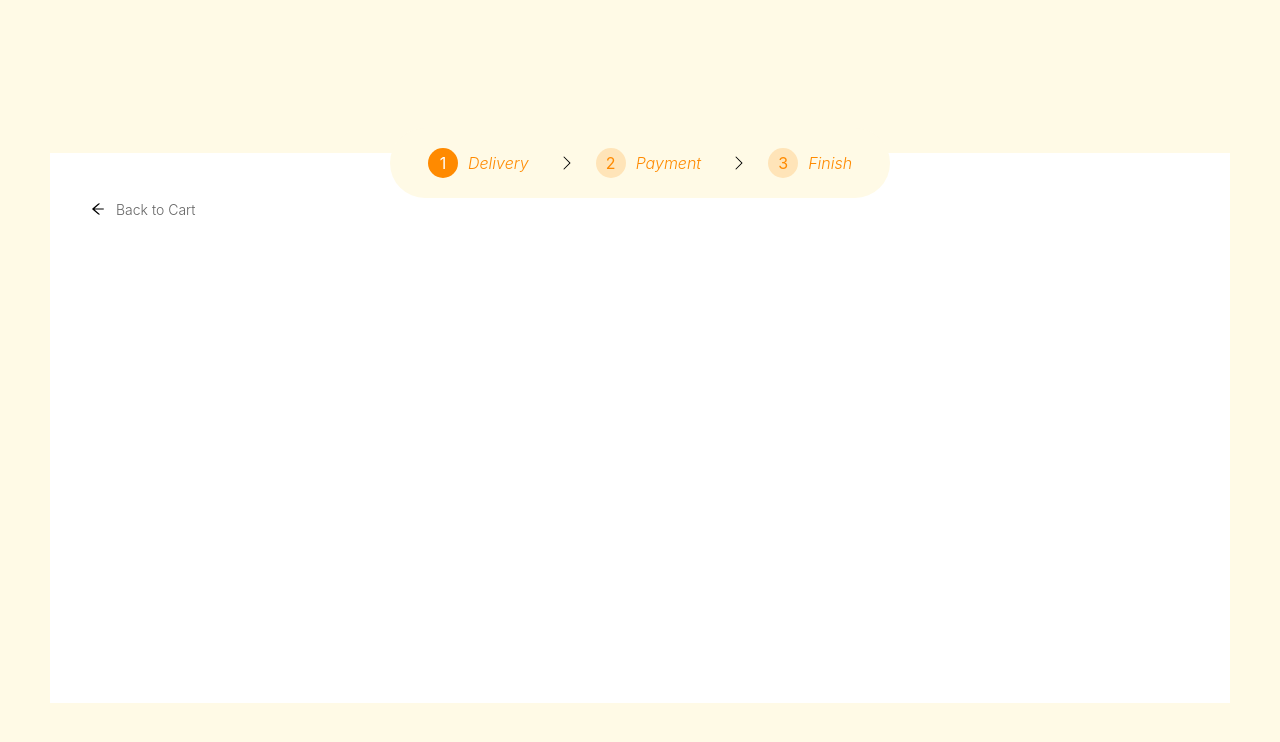
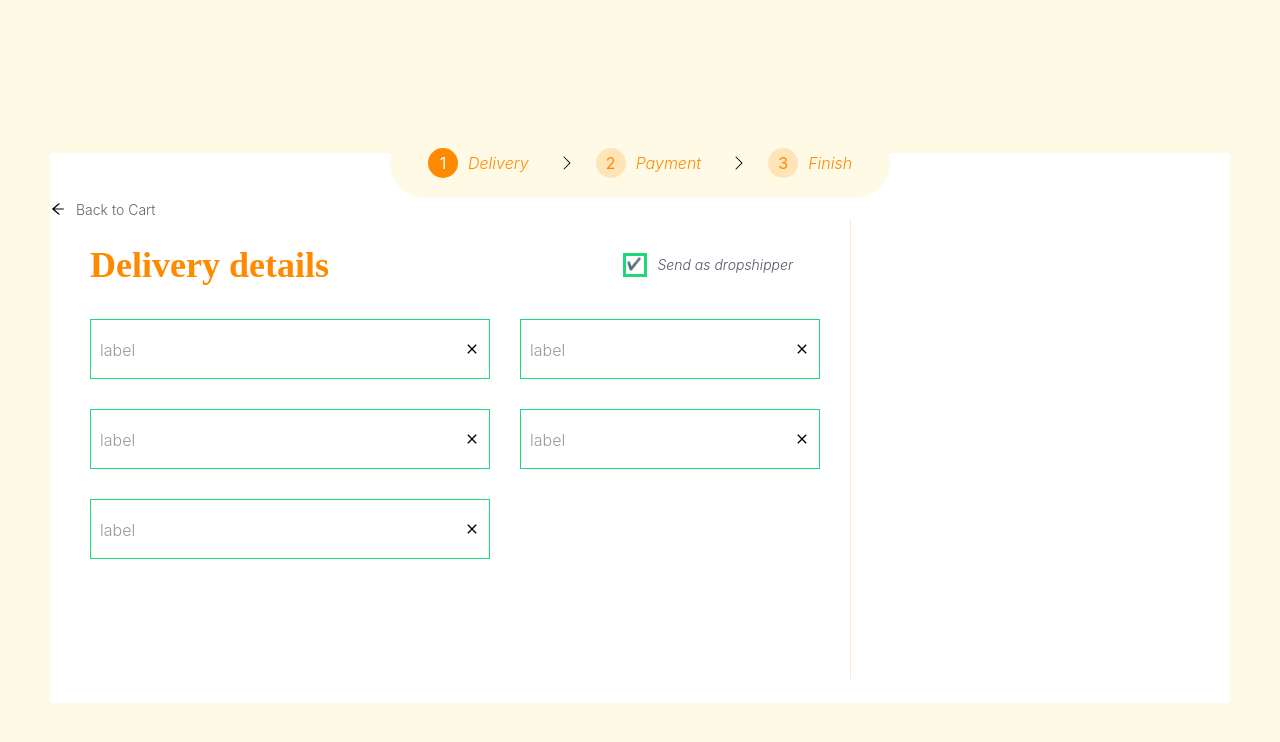
Before and after one commit to taufan-mft/jakmall, a React (Create React App) app: page /checkout in a window 1280 px wide. Shown: the top 742 px of the page. Built offline with nearby package versions, Linux system fonts and the light colour scheme.

Commit message:
feat: left column

```diff
--- a/public/index.html
+++ b/public/index.html
@@ -26,7 +26,7 @@
     -->
     <title>React App</title>
   </head>
-  <body>
+  <body style="box-sizing: border-box;">
     <noscript>You need to enable JavaScript to run this app.</noscript>
     <div id="root"></div>
     <!--
--- /dev/null
+++ b/src/hooks/useMediaQuery.ts
@@ -0,0 +1,44 @@
+import { useEffect, useState } from 'react'
+
+function useMediaQuery(query: string): boolean {
+    const getMatches = (query: string): boolean => {
+        // Prevents SSR issues
+        if (typeof window !== 'undefined') {
+            return window.matchMedia(query).matches
+        }
+        return false
+    }
+
+    const [matches, setMatches] = useState<boolean>(getMatches(query))
+
+    function handleChange() {
+        setMatches(getMatches(query))
+    }
+
+    useEffect(() => {
+        const matchMedia = window.matchMedia(query)
+
+        // Triggered at the first client-side load and if query changes
+        handleChange()
+
+        // Listen matchMedia
+        if (matchMedia.addListener) {
+            matchMedia.addListener(handleChange)
+        } else {
+            matchMedia.addEventListener('change', handleChange)
+        }
+
+        return () => {
+            if (matchMedia.removeListener) {
+                matchMedia.removeListener(handleChange)
+            } else {
+                matchMedia.removeEventListener('change', handleChange)
+            }
+        }
+        // eslint-disable-next-line react-hooks/exhaustive-deps
+    }, [query])
+
+    return matches
+}
+
+export default useMediaQuery
--- a/src/pages/checkout/components/BackButton/styles.ts
+++ b/src/pages/checkout/components/BackButton/styles.ts
@@ -6,7 +6,6 @@ export const MainWrapper = styled.div`
   gap:10px;
   justify-items: center;
   align-items: center;
-  margin-left: 40px;
   margin-top: 2px;
   span {
     font-weight: 300;
--- /dev/null
+++ b/src/pages/checkout/components/FormGroup/components/Input.tsx
@@ -0,0 +1,26 @@
+import {CustomInput, CustomLabel} from "./styles";
+import { MdClose } from 'react-icons/md';
+
+interface InputProps {
+    isSmall?: boolean;
+}
+
+const Input = ({isSmall=false}: InputProps) => {
+    return (
+        <CustomInput id="yoo" style={isSmall ? {maxWidth: '300px'} : {}}>
+            <input
+                style={isSmall ? {maxWidth: '300px'} : {}}
+                type="text"
+                placeholder="."
+                id="target"
+            />
+            <label htmlFor="target">
+                label
+            </label>
+            <MdClose id="icon" height='18px' width='18px'/>
+        </CustomInput>
+
+    )
+}
+
+export default Input;
--- /dev/null
+++ b/src/pages/checkout/components/FormGroup/components/styles.ts
@@ -0,0 +1,76 @@
+import styled from "styled-components";
+
+
+export const CustomLabel = styled.label`
+  color: red;
+  position: absolute;
+  pointer-events: none;
+  left: 10px;
+  top: 20px;
+  transition: 0.2s ease all;
+  -moz-transition: 0.2s ease all;
+  -webkit-transition: 0.2s ease all;`
+
+export const CustomInput = styled.div`
+  position: relative;
+  max-width: 400px;
+  width: 100%;
+  input {
+    height: 60px;
+    box-sizing: border-box;
+    padding: 30px 30px 10px 8px;
+    display: block;
+    width: 100%;
+    border: 1px solid #1BD97B;
+    font-style: normal;
+    font-weight: 700;
+    font-size: 16px;
+    max-width: 400px;
+    line-height: 22px; /* identical to box height */
+    color: #2D2A40;
+    &::placeholder {
+      color: transparent;
+    }
+
+    &:focus {
+      outline: none;
+    }
+
+    &:focus ~ label,
+    &:not(:placeholder-shown) ~ label{
+      top: 10px;
+      font-style: italic;
+      font-weight: 300;
+      font-size: 13px;
+      line-height: 18px;
+      color: #1BD97B;
+      mix-blend-mode: normal;
+      opacity: 0.8;
+    }
+
+  }
+
+  label {
+    position: absolute;
+    pointer-events: none;
+    left: 10px;
+    top: 20px;
+    transition: 0.2s ease all;
+    -moz-transition: 0.2s ease all;
+    -webkit-transition: 0.2s ease all;
+    font-weight: 300;
+    font-size: 16px;
+    line-height: 22px;
+    color: #000000;
+
+    mix-blend-mode: normal;
+    opacity: 0.4
+  }
+
+  #icon {
+    position: absolute;
+    right: 10px;
+    top: 22px;
+  }
+
+`
--- /dev/null
+++ b/src/pages/checkout/components/FormGroup/index.tsx
@@ -0,0 +1,19 @@
+import Input from "./components/Input";
+import { MainWrapper } from "./styles";
+
+
+
+
+const FormGroup = () => {
+ return(
+     <MainWrapper>
+         <Input />
+         <Input isSmall={true} />
+         <Input />
+         <Input isSmall={true} />
+         <Input />
+     </MainWrapper>
+ )
+}
+
+export default FormGroup;
--- /dev/null
+++ b/src/pages/checkout/components/FormGroup/styles.ts
@@ -0,0 +1,25 @@
+import styled from "styled-components";
+
+
+export const MainWrapper = styled.div`
+  display: flex;
+  flex-wrap: wrap;
+  max-width: 800px;
+  gap: 30px;
+  width: 100%;
+  @media (max-width: 500px) {
+   max-width: 80vw;
+  }
+`;
+
+export const Input = styled.input`
+  font-size: 18px;
+  padding: 10px;
+  margin: 10px;
+  background: papayawhip;
+  border: none;
+  border-radius: 3px;
+  ::placeholder {
+    color: palevioletred;
+  }
+`;
--- /dev/null
+++ b/src/pages/checkout/components/TitleHeader/index.tsx
@@ -0,0 +1,17 @@
+import { MainWrapper, DropshipCheck, CheckWrapper } from "./styles";
+
+
+
+const TitleHeader = () => {
+    return(
+        <MainWrapper>
+            <h1>Delivery details</h1>
+            <CheckWrapper>
+                <DropshipCheck>✔️</DropshipCheck>
+                <label>Send as dropshipper</label>
+            </CheckWrapper>
+        </MainWrapper>
+    )
+}
+
+export default TitleHeader;
--- /dev/null
+++ b/src/pages/checkout/components/TitleHeader/styles.ts
@@ -0,0 +1,46 @@
+import styled from "styled-components";
+
+
+export const MainWrapper = styled.div`
+  display: flex;
+  justify-content: space-between;
+  align-items: center;
+  flex-wrap: wrap;
+  max-width: 800px;
+  width: 100%;
+  margin-bottom: 8px;
+  padding-right: 8px;
+  h1 {
+    font-family: 'Montserrat';
+    font-style: normal;
+    font-weight: 700;
+    font-size: 36px;
+    line-height: 44px;
+    color: #FF8A00;
+  }
+  label {
+    margin-left: 10px;
+    font-style: italic;
+    font-weight: 300;
+    font-size: 14px;
+    line-height: 19px;
+    color: #2D2A40;
+    mix-blend-mode: normal;
+    opacity: 0.8;
+  }
+`;
+
+export const CheckWrapper = styled.div`
+  display: flex;
+  justify-content: center;
+  align-items: center;
+  margin-right: 57px;
+`;
+
+export const DropshipCheck = styled.div`
+  height: 18px;
+  width: 18px;
+  font-size: 12px;
+  border: solid #1BD97B;
+;
+`
--- a/src/pages/checkout/index.tsx
+++ b/src/pages/checkout/index.tsx
@@ -1,14 +1,22 @@
-import {MainWrapper, WhiteBox} from "./styles";
+import {LeftColumn, MainWrapper, WhiteBox} from "./styles";
 import StageIndicator from "./components/StageIndicator";
 import BackButton from "./components/BackButton";
+import TitleHeader from "./components/TitleHeader";
+import FormGroup from "./components/FormGroup";
+import useMediaQuery from "../../hooks/useMediaQuery";
 
 
 const CheckoutPage = () => {
+    const matches = useMediaQuery('(min-width: 768px)')
     return (
         <MainWrapper>
             <WhiteBox>
                 <StageIndicator />
                 <BackButton />
+                <LeftColumn>
+                    <TitleHeader />
+                    <FormGroup></FormGroup>
+                </LeftColumn>
             </WhiteBox>
         </MainWrapper>)
 }
--- a/src/pages/checkout/styles.ts
+++ b/src/pages/checkout/styles.ts
@@ -18,3 +18,13 @@ export const WhiteBox = styled.div`
   margin-left: 50px;
   background-color: white;
 `;
+
+export const LeftColumn = styled.div`
+  min-height: 460px;
+  max-width: 760px;
+  margin-left: 40px;
+  border-right: 1px solid rgba(255, 138, 0, 0.2);
+  @media (max-width: 768px) {
+    margin-left: 12px;
+  }
+`;
```
